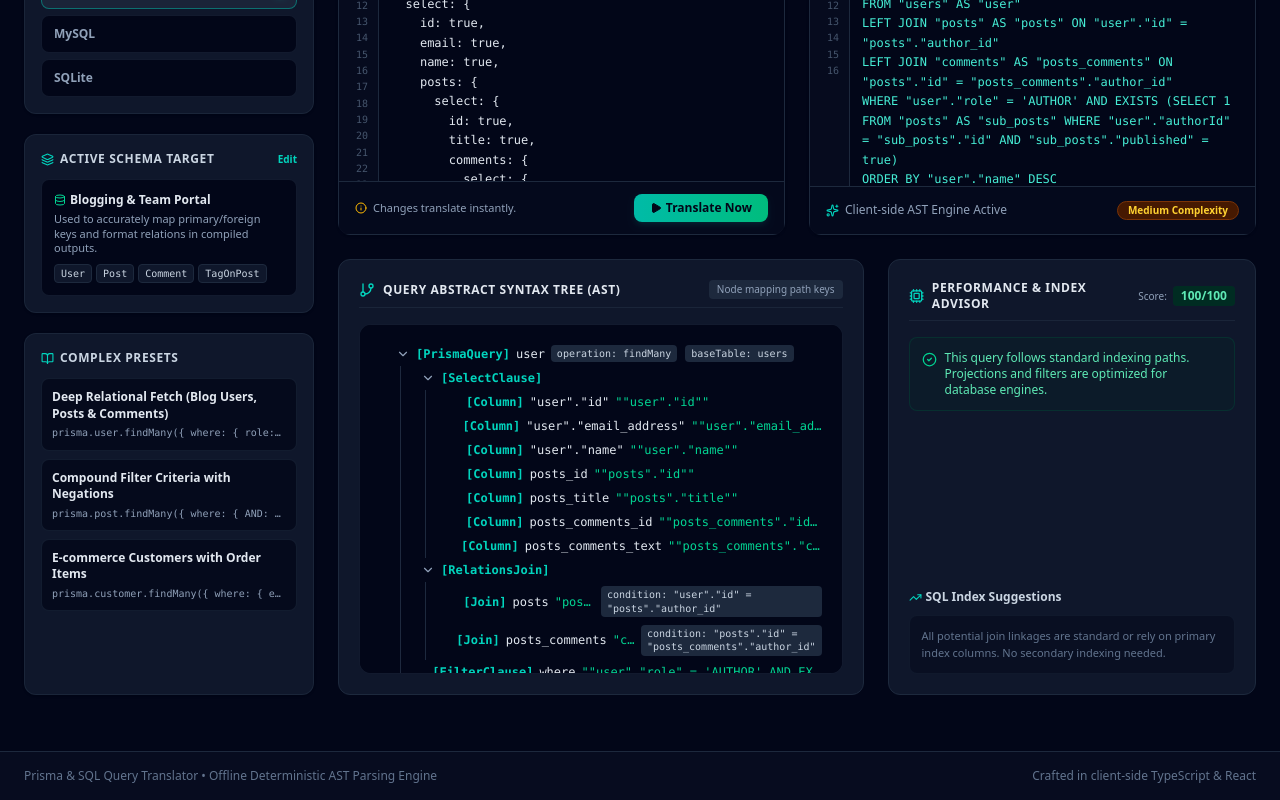
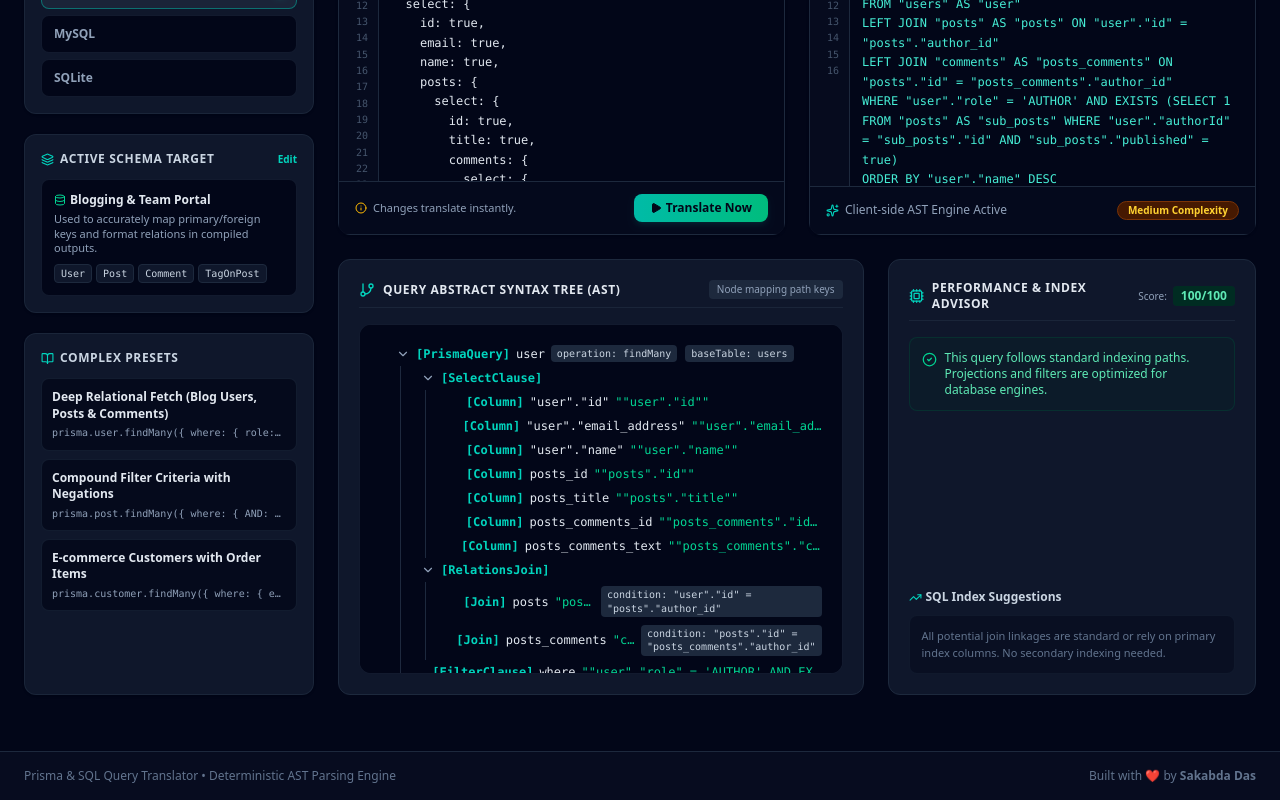
Before and after one commit to sakabda/prismalens, a React (Vite) app: page / in a window 1280 px wide. Shown: the part 346-1146 px from the top of the page. Built offline with nearby package versions, Linux system fonts and the light colour scheme.

Commit message:
style: update footer branding and remove offline tag

```diff
--- a/src/App.tsx
+++ b/src/App.tsx
@@ -480,10 +480,10 @@ export default function App() {
       >
         <div className="w-full flex flex-col md:flex-row items-center justify-between gap-2">
           <span>
-            Prisma & SQL Query Translator • Offline Deterministic AST Parsing
+            Prisma & SQL Query Translator • Deterministic AST Parsing
             Engine
           </span>
-          <span>Crafted in client-side TypeScript & React</span>
+          <span>Built with ❤️ by <strong>Sakabda Das</strong></span>
         </div>
       </footer>
     </div>
```
